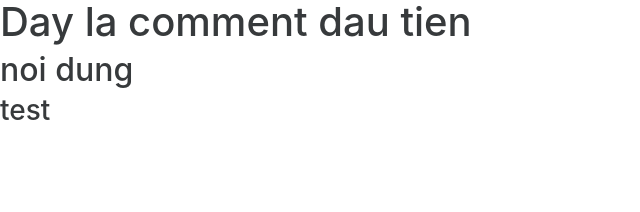
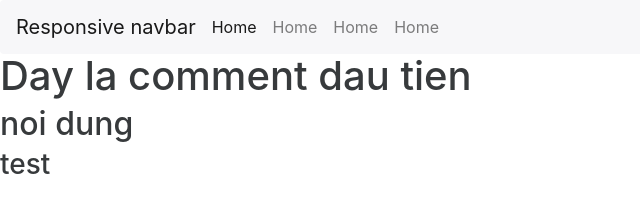
Before and after one commit to nmduc1809/nmduc1809.github.io, a plain HTML site: page index.html in a window 1280 px wide. Shown: the whole page, without its empty margins (0-640 px from the left). Drawn offline with Linux system fonts and the light colour scheme.

Commit message:
Upload lan 4

```diff
--- a/index.html
+++ b/index.html
@@ -10,7 +10,28 @@
  	<link rel="stylesheet" href="1.css">
 </head>
 <body >
-
+ 	        <nav class="navbar navbar-light bg-faded">
+ 	          <button class="navbar-toggler hidden-sm-up" type="button" data-toggle="collapse" data-target="#exCollapsingNavbar2">
+ 	            &#9776;
+ 	          </button>
+ 	          <div class="collapse navbar-toggleable-xs" id="exCollapsingNavbar2">
+ 	            <a class="navbar-brand" href="#">Responsive navbar</a>
+ 	            <ul class="nav navbar-nav">
+ 	              <li class="nav-item active">
+ 	                <a class="nav-link" href="#">Home <span class="sr-only">(current)</span></a>
+ 	              </li>
+ 	              <li class="nav-item">
+ 	                <a class="nav-link" href="#">Home</a>
+ 	              </li>
+ 	              <li class="nav-item">
+ 	                <a class="nav-link" href="#">Home</a>
+ 	              </li>
+ 	              <li class="nav-item">
+ 	                <a class="nav-link" href="#">Home</a>
+ 	              </li>
+ 	            </ul>
+ 	          </div>
+ 	        </nav>
  	<h1>Day la comment dau tien</h1>
  	<h2>noi dung</h2>
  	<h3>test</h3>
```
